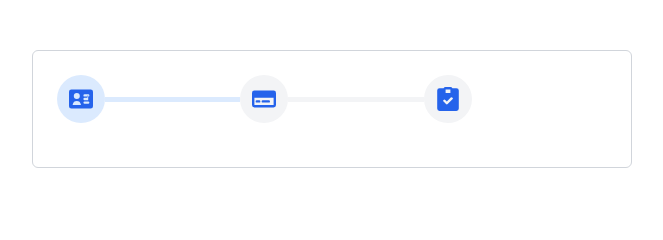
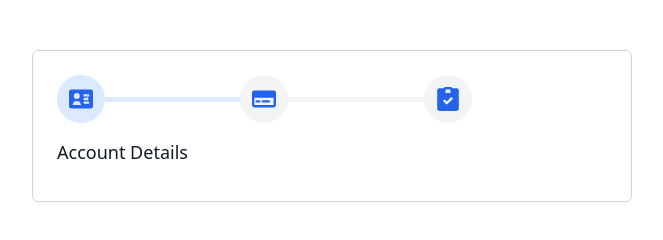
Before and after one commit to mtmsujan/multi-step-form, a plain HTML site: page index.html in a window 1280 px wide. Shown: the whole page, without its empty margins (308-971 px from the left). Drawn offline with nearby package versions, Linux system fonts and the light colour scheme.

Commit message:
Add step one title

```diff
--- a/index.html
+++ b/index.html
@@ -41,6 +41,12 @@
         </ol>
 
         <form id="multi-step-form">
+            <!-- Step 1 -->
+            <div id="step-1" class="step">
+                <h3 class="mb-4 text-lg font-medium leading-none text-gray-900 dark:text-white">Account Details</h3>
+
+            </div>
+
 
         </form>
     </section>
```
